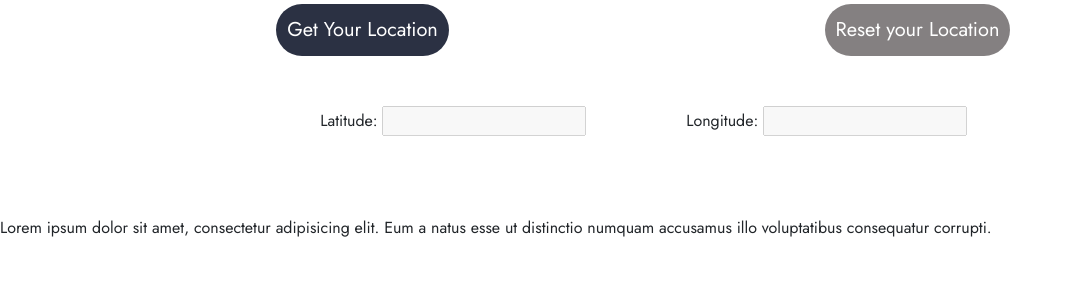
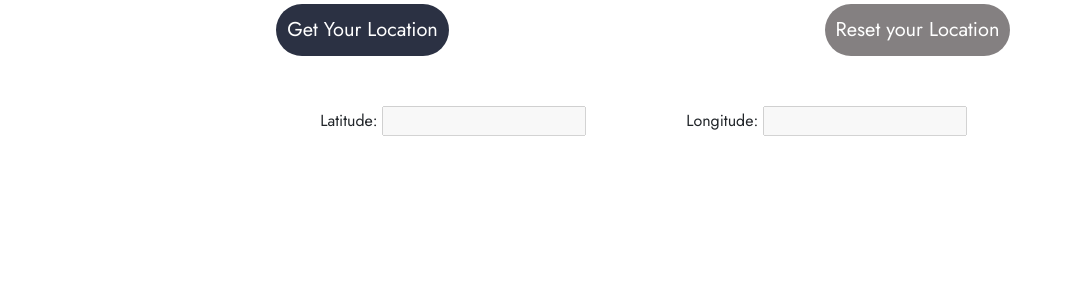
Before and after one commit to sam-timmins/esb-hazard-log, a Django app: page /location in a window 1280 px wide. Shown: the part 113-413 px from the top of the page, without its empty margins (0-1072 px from the left). Run offline with Django 3.2, Linux system fonts and the light colour scheme; some libraries are stand-ins or nearby versions; some web fonts are replaced.

Commit message:
Remove dummy text

```diff
--- a/locations/templates/locations/location.html
+++ b/locations/templates/locations/location.html
@@ -41,11 +41,6 @@
 </form>
 
 
-
-
-
-<p>Lorem ipsum dolor sit amet, consectetur adipisicing elit. Eum a natus esse ut distinctio numquam accusamus illo voluptatibus consequatur corrupti.</p>
-
 {% endblock %}
 
 {% block postloadjs %}
```
